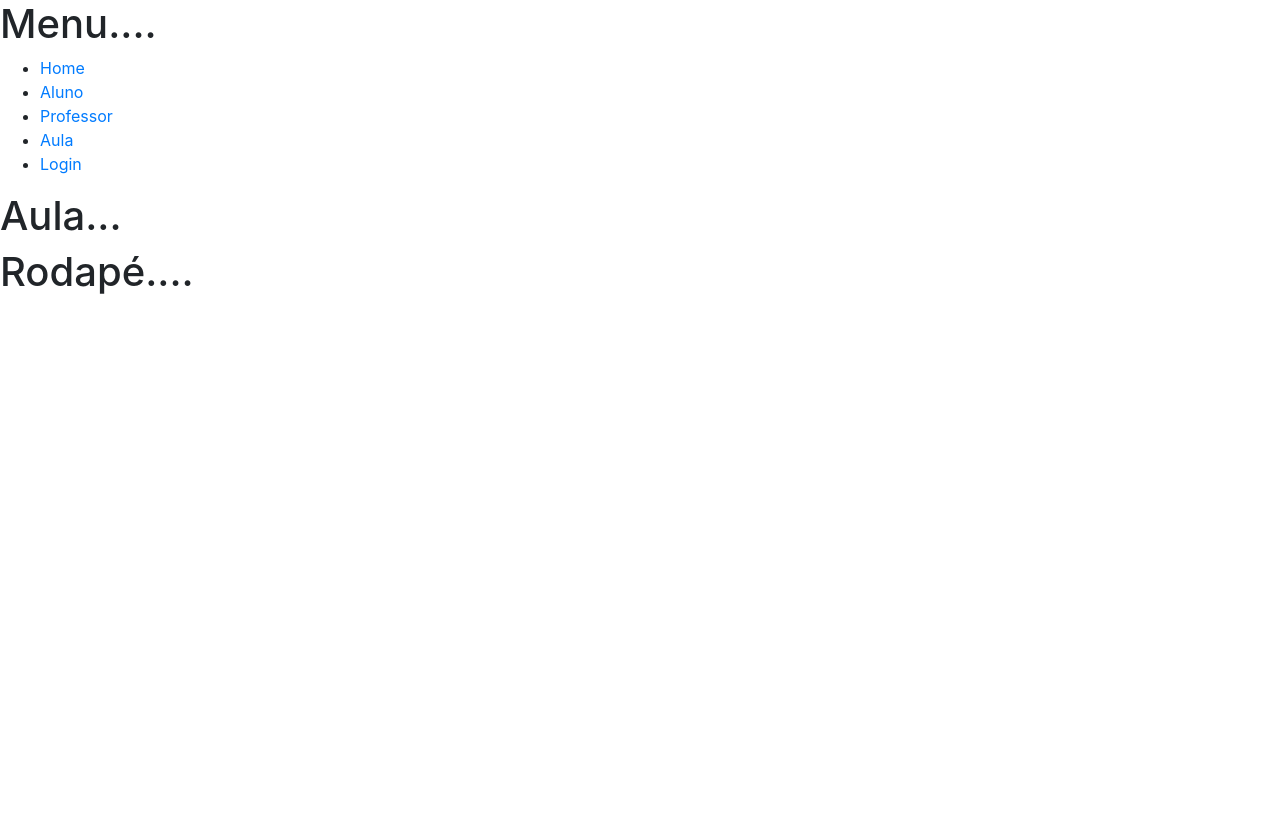
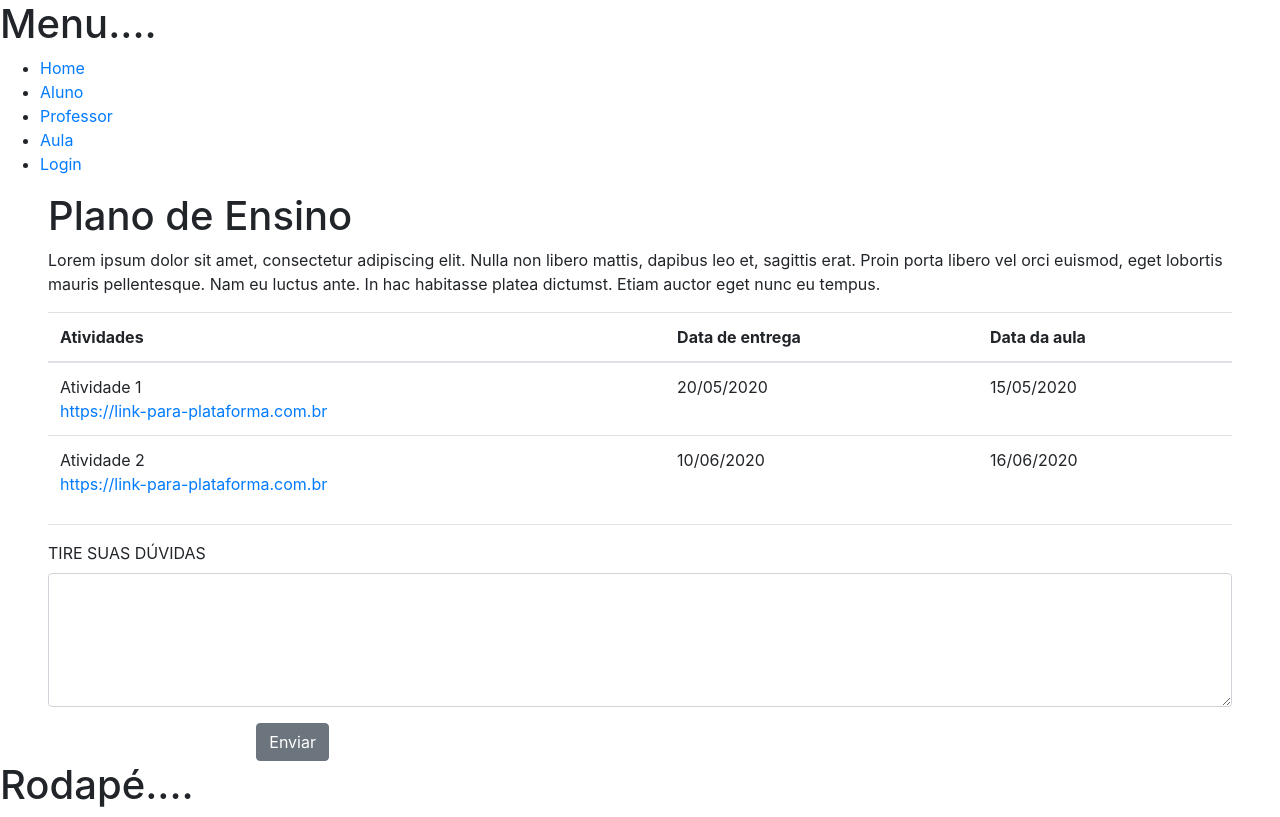
Before and after one commit to crparaizo/ensiname_react, a React (Create React App) app: page /aula in a window 1280 px wide. Built offline with nearby package versions, Linux system fonts and the light colour scheme.

Commit message:
Estrutura da pagina aula

```diff
--- a/src/pages/aula/aula.js
+++ b/src/pages/aula/aula.js
@@ -1,12 +1,62 @@
 import React from 'react';
 import Menu from './../../components/menu';
 import Footer from './../../components/footer';
+import { Row, Table, Col, Form, Button } from 'react-bootstrap';
+import 'bootstrap/dist/css/bootstrap.min.css';
 
 function Aula() {
   return (
     <div>
       <Menu />
-            <h1>Aula...</h1>
+      <main className="px-5">
+        <h1>Plano de Ensino</h1>
+        <p>Lorem ipsum dolor sit amet, consectetur adipiscing elit. Nulla non libero mattis, dapibus leo et, sagittis erat. Proin porta libero vel orci euismod, eget lobortis mauris pellentesque. Nam eu luctus ante. In hac habitasse platea dictumst. Etiam auctor eget nunc eu tempus. </p>
+
+        <Row>
+          <div className="col-12">
+
+            <Table responsive>
+              <thead>
+                <tr>
+                  <th>Atividades</th>
+                  <th>Data de entrega</th>
+                  <th>Data da aula</th>
+                </tr>
+              </thead>
+              <tbody>
+                <tr>
+                  <td>Atividade 1<br /><a href="">https://link-para-plataforma.com.br</a></td>
+                  <td>20/05/2020</td>
+                  <td>15/05/2020</td>
+                </tr>
+                <tr>
+                  <td>Atividade 2 <br /><a href="">https://link-para-plataforma.com.br</a></td>
+                  <td>10/06/2020</td>
+                  <td>16/06/2020</td>
+                </tr>
+              </tbody>
+            </Table>
+            <hr className="mt-0" />
+          </div>
+        </Row>
+
+        <Form>
+          <Form.Row>
+            <Form.Group as={Col} xs="12" controlId="exampleForm.ControlTextarea1">
+              <Form.Label>TIRE SUAS DÚVIDAS</Form.Label>
+              <Form.Control as="textarea" rows="5" />
+            </Form.Group>
+          </Form.Row>
+
+          <div className="col-md-3 text-right">
+            <Button variant="secondary" type="button">
+              Enviar
+            </Button>
+          </div>
+        </Form>
+
+      </main>
+
       <Footer />
     </div>
   );
```
Lines whose indentation alone changed are shown as unchanged.
